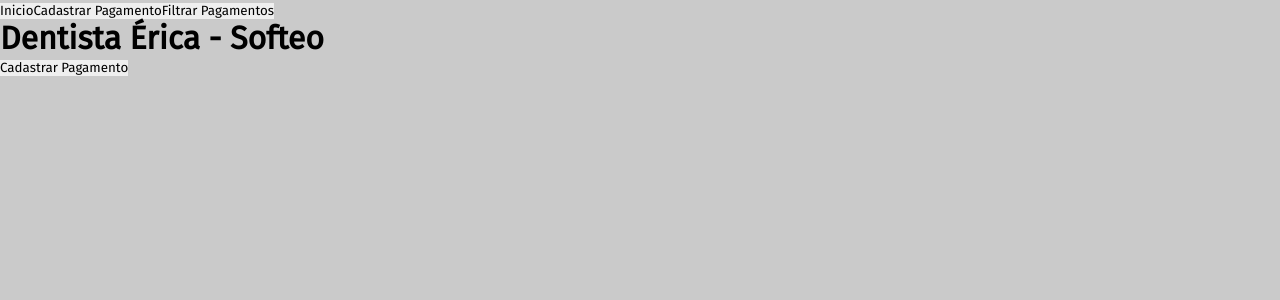
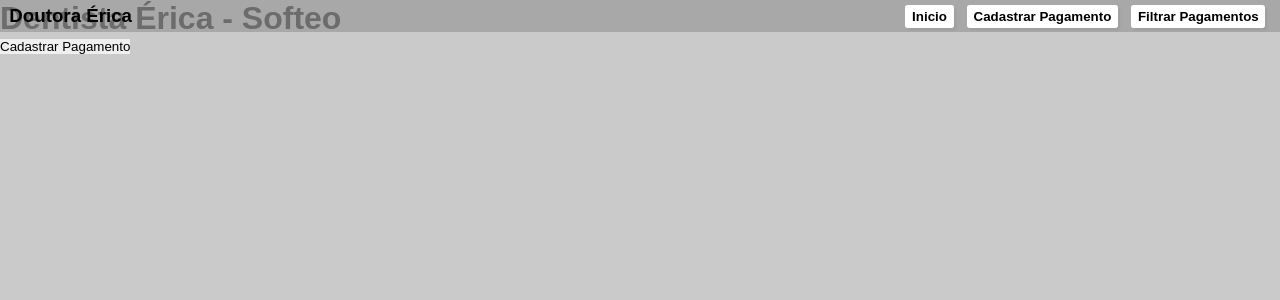
Before and after one commit to VHBS/dentista_teste_tecnico, a React (Create React App) app in the folder frontend/: page / in a window 1280 px wide. Shown: the top 300 px of the page. Built offline with nearby package versions, Linux system fonts and the light colour scheme; no server answers.

Commit message:
style: estilizando barra de navegacao

```diff
--- a/frontend/src/components/BarraDeNavegacao.tsx
+++ b/frontend/src/components/BarraDeNavegacao.tsx
@@ -1,18 +1,24 @@
 import { useNavigate } from 'react-router-dom';
+
+import { Button } from '../styles/componentesGenericos';
+import { Nav } from '../styles/Nav';
 
 export default function BarraDeNavegacao() {
   const navigate = useNavigate();
   return (
-    <nav>
-      <button type="button" onClick={() => navigate('/')}>
-        Inicio
-      </button>
-      <button type="button" onClick={() => navigate('/pagamento')}>
-        Cadastrar Pagamento
-      </button>
-      <button type="button" onClick={() => navigate('/filtrar-pagamento')}>
-        Filtrar Pagamentos
-      </button>
-    </nav>
+    <Nav>
+      <h3>Doutora Érica</h3>
+      <div className="container">
+        <Button type="button" onClick={() => navigate('/')}>
+          Inicio
+        </Button>
+        <Button type="button" onClick={() => navigate('/pagamento')}>
+          Cadastrar Pagamento
+        </Button>
+        <Button type="button" onClick={() => navigate('/filtrar-pagamento')}>
+          Filtrar Pagamentos
+        </Button>
+      </div>
+    </Nav>
   );
 }
--- /dev/null
+++ b/frontend/src/styles/Nav.ts
@@ -0,0 +1,37 @@
+import styled from 'styled-components';
+
+export const Nav = styled.nav`
+  @media (max-width: 380px) {
+    height: 6em;
+    h3 {
+      display: none;
+    }
+    .container {
+      height: 6em;
+      width: 100%;
+      display: flex;
+      flex-direction: column;
+      justify-content: space-around;
+    }
+  }
+  @media (min-width: 380px) and (max-width: 532px) {
+    height: 4em;
+  }
+  height: 2em;
+  width: 100%;
+  display: flex;
+  justify-content: space-between;
+  align-items: center;
+  background-color: rgba(155, 155, 155, 0.7);
+
+  h3 {
+    padding: 0 0.5em;
+    text-align: center;
+  }
+
+  .container {
+    padding: 0 0.5em;
+    display: flex;
+  }
+  position: fixed;
+`;
```
